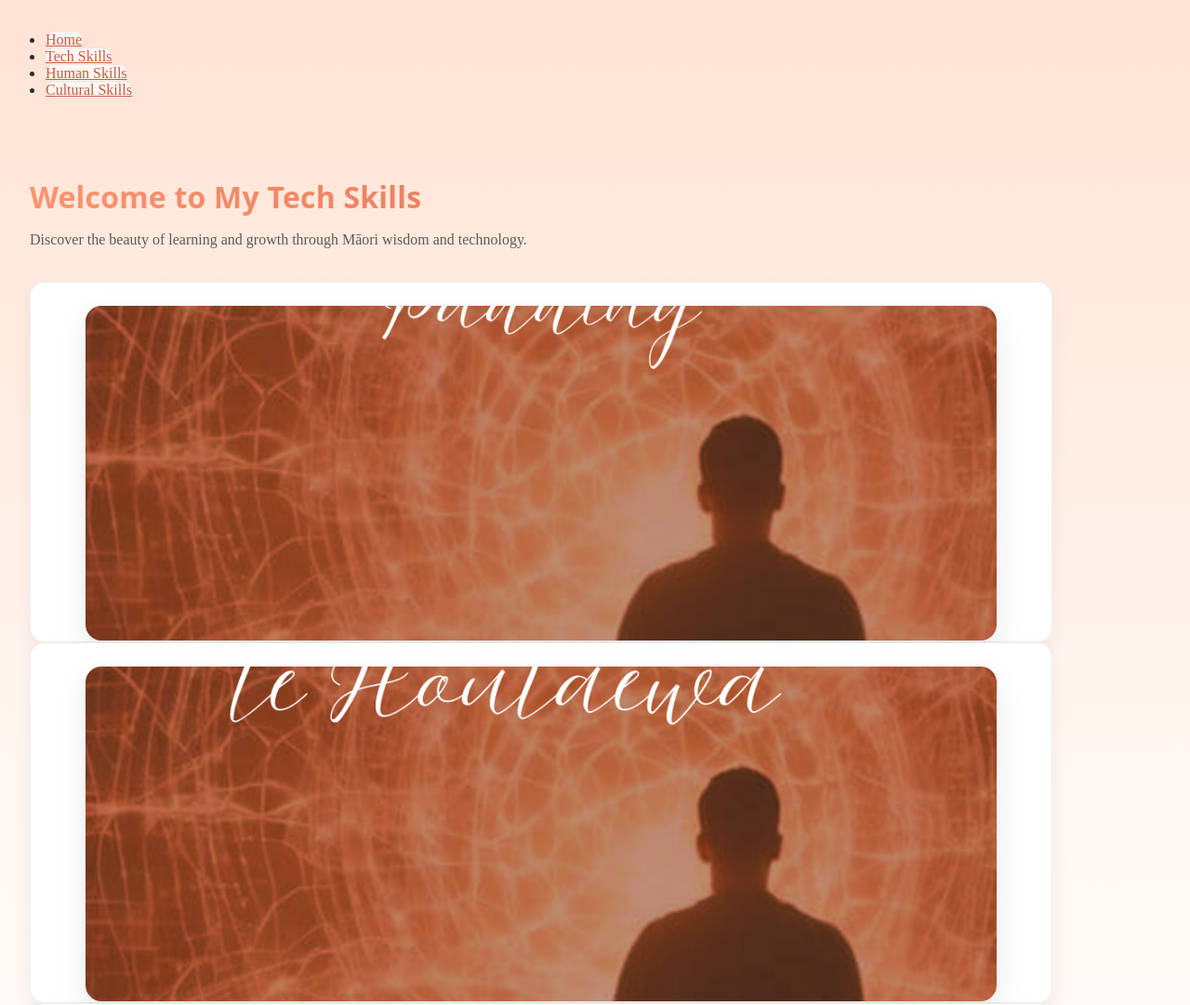
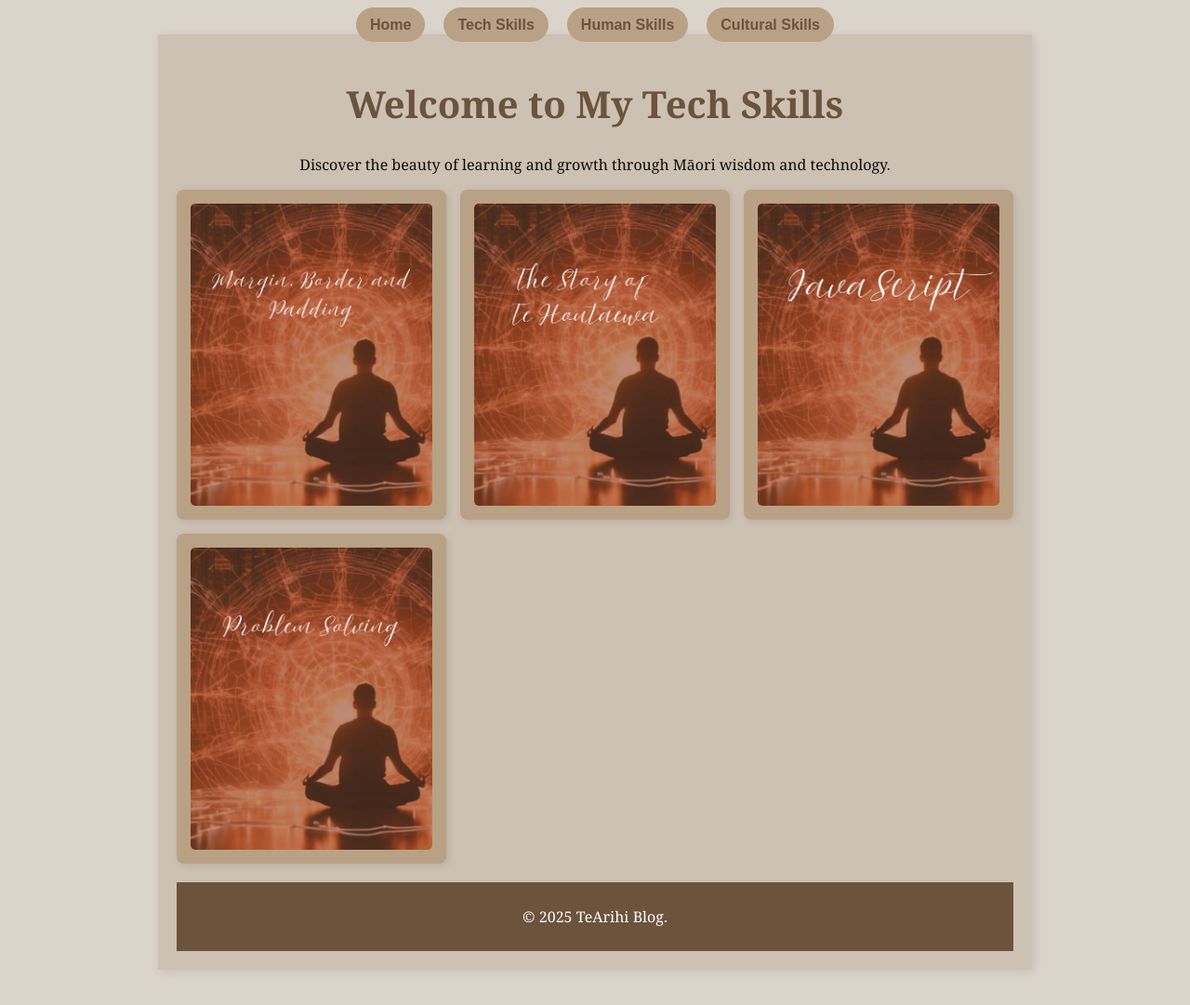
Before and after one commit to TeArihi-Leaf/TeArihi-Leaf.github.io, a plain HTML site: page tech-skills.html in a window 1280 px wide. Shown: the top 1081 px of the page at 93% size. After the commit the page ends 1058 px from the top, so only its background shows below. Drawn offline with Linux system fonts and the light colour scheme.

Commit message:
changed again

```diff
--- a/styles.css
+++ b/styles.css
@@ -1,96 +1,138 @@
-/* === 2025 QUICK GLOW-UP OVERRIDES === */
+/* ===== TeArihi Classic Theme (cleaned, same colours) ===== */
 
-/* Softer background + better defaults */
 body {
-  background: linear-gradient(180deg, #ffe3d4 0%, #fff7f2 40%, #ffffff 100%) !important;
-  color: #2b2b2b;
+  font-family: 'Georgia', serif;
+  background-color: #dbd4cb;
+  color: #0c0b07;
+  margin: 0;
+  padding: 0;
 }
 
-/* Container breathing room */
+/* Page wrap */
 .container {
-  max-width: 1100px;
-  padding: 56px 24px;
-  background: transparent;
-  box-shadow: none;
+  max-width: 900px;
+  margin: 0 auto;
+  padding: 20px;
+  background-color: #ccc1b3;
+  box-shadow: 2px 2px 10px rgba(0,0,0,0.1);
 }
 
-/* Headings with subtle fade, not neon */
+/* Headings */
 h1 {
-  font-family: 'Poppins', system-ui, sans-serif;
-  font-weight: 700;
-  letter-spacing: 0.2px;
-  background: linear-gradient(90deg, #ff8a64, #c9583c);
-  -webkit-background-clip: text;
-  -webkit-text-fill-color: transparent;
-  opacity: 0.9;
-  margin: 12px 0 10px;
+  text-align: center;
+  font-size: 2.5em;
+  color: #6b533c;
 }
-h2 { color: #c9583c; }
+h1, h2, p { text-align: center; }
 
-/* Nav: pill buttons on transparent bar */
+/* ---- Navigation ---- */
 .nav-container {
-  background: transparent !important;
-  box-shadow: none !important;
-  padding-top: 10px;
-}
-nav ul { gap: 16px; }
-nav a {
-  background: rgba(255, 255, 255, 0.7);
-  color: #c9583c;
-  border: 1px solid rgba(201, 88, 60, 0.15);
-  backdrop-filter: blur(6px);
-  border-radius: 999px;
-}
-nav a:hover {
-  background: #ffffff;
-  color: #b24c35;
-  transform: translateY(-1px);
+  background-color: #dbd4cb; /* Soft beige */
+  padding: 15px 0;
+  text-align: center;
+  box-shadow: 0 4px 6px rgba(0, 0, 0, 0.1);
 }
 
-/* Hero image as a card (elevated, not a big orange slab) */
-.intro img,
-.hero img,
-.photo.hero {
-  width: 100%;
-  max-width: 980px;
-  height: 360px;
-  object-fit: cover;
-  display: block;
-  margin: 24px auto 0;
-  border-radius: 18px;
-  border: 1px solid rgba(0,0,0,.06);
-  box-shadow: 0 12px 30px rgba(0,0,0,.09), 0 2px 0 #fff inset;
+nav ul {
+  list-style: none;
+  padding: 0;
+  margin: 0;
+  display: flex;
+  justify-content: center;
+  gap: 20px;
+}
+nav ul li { display: inline-block; }
+
+nav ul li a {
+  text-decoration: none;
+  font-family: 'Poppins', sans-serif;
+  font-size: 16px;
+  font-weight: 600;
+  color: #6b533c;
+  background-color: #b9a185;
+  padding: 10px 15px;
+  border-radius: 20px;
+  transition: all 0.3s ease-in-out;
+}
+nav ul li a:hover {
+  background-color: #6b533c;
+  color: #fff;
 }
 
-/* Cards grid spacing (your tiles) */
+/* ---- Cards/Grid ---- */
+/* Use a grid instead of floats; 3 across desktop, 2 tablet, 1 phone */
 .row {
-  gap: 24px;
-  margin-top: 36px;
-}
-.box {
-  background: #ffffff;
-  border: 1px solid rgba(0,0,0,.06);
-  border-radius: 16px;
-  box-shadow: 0 10px 22px rgba(0,0,0,.06);
-  transition: transform .25s ease, box-shadow .25s ease;
-}
-.box:hover {
-  transform: translateY(-4px);
-  box-shadow: 0 18px 28px rgba(0,0,0,.10);
-}
-.photo {
-  height: 220px;
-  border-bottom: 3px solid #ffc6b4;
+  display: grid;
+  grid-template-columns: repeat(3, 1fr);
+  gap: 15px;
+  margin-top: 15px;
 }
 
-/* Body copy tone down */
-p { color: #5b5b5b; }
+/* Remove old float/flex rules and set a tidy card */
+.box {
+  /* removed: float + flex-basis conflicts */
+  padding: 15px;
+  background-color: #b9a185;
+  color: #0c0b07;
+  box-shadow: 2px 2px 8px rgba(0,0,0,0.1);
+  border-radius: 8px;
+  transition: transform .2s ease;
+}
+.box:hover { transform: translateY(-3px); }
 
-/* Footer minimal */
+/* Images fill box nicely */
+.box img,
+.photo {
+  width: 100%;
+  max-width: 100%;
+  height: auto;
+  display: block;
+  margin: 0 auto;
+  border-radius: 5px;
+}
+
+/* No need for clearfix with grid */
+.row::after { content: none; }
+
+/* ---- EQ vs IQ section (fix selector) ---- */
+.eq-vs-iq {
+  text-align: center;
+  max-width: 800px;
+  margin: 0 auto;
+  font-family: 'Poppins', sans-serif;
+}
+.comparison {
+  display: flex;
+  justify-content: center;
+  gap: 20px;
+  margin-top: 20px;
+}
+.iq, .eq {
+  flex: 1;
+  padding: 20px;
+  border-radius: 10px;
+  background-color: #dbd4cb;
+  box-shadow: 2px 2px 10px rgba(0, 0, 0, 0.1);
+}
+.iq { background-color: #b9a185; color: #fff; }
+.eq { background-color: #6b533c; color: #fff; }
+
+.code { background: #f4f4f4; padding: 10px; border-radius: 5px; }
+
+/* ---- Footer ---- */
 footer {
-  background: transparent;
-  color: #8a8a8a;
-  border-top: 1px solid rgba(0,0,0,.06);
-  margin-top: 48px;
-  padding: 18px 0 40px;
+  text-align: center;
+  padding: 10px;
+  background-color: #6b533c;
+  color: white;
+  margin-top: 20px;
 }
+
+/* ---- Responsive ---- */
+@media (max-width: 1024px) {
+  .row { grid-template-columns: repeat(2, 1fr); }
+}
+@media (max-width: 600px) {
+  .container { padding: 15px; }
+  .row { grid-template-columns: 1fr; }
+}
--- a/tech-skills.html
+++ b/tech-skills.html
@@ -4,8 +4,9 @@
   <meta charset="UTF-8" />
   <meta name="viewport" content="width=device-width, initial-scale=1.0" />
   <title>TeArihi • Blog</title>
-  <link rel="stylesheet" href="styles.css?v=2025-10-30-1">
+ <link rel="stylesheet" href="styles.css?v=classic-1">
 </head>
+
 <body>
 
   <div class="nav-container">
```
Also changed, not shown: JavaScript.html (+2 -1 lines), cultural-skills.html (+1 -2 lines), emotional-intelligence.html (+2 -1 lines), foundations-reflection.html (+2 -1 lines), html-css.html (+2 -1 lines), human-skills.html (+2 -1 lines), identity-values.html (+2 -1 lines), index.html (+2 -1 lines), learning-plan.html (+2 -1 lines), neuroplasticity.html (+2 -1 lines), oranga-wellbeing-plan.html (+2 -1 lines), problem-solving.html (+2 -1 lines), te-houtaewa-template.html (+2 -1 lines), te-whare-tapa-wha.html (+1 -1 lines).
